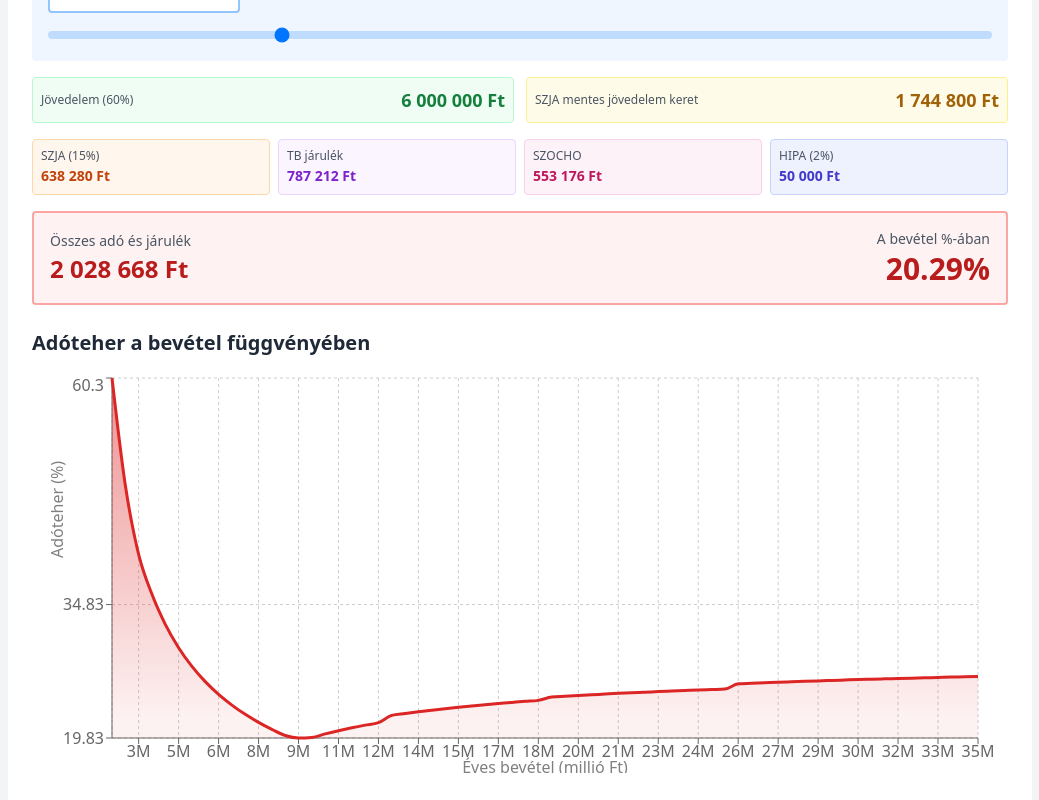
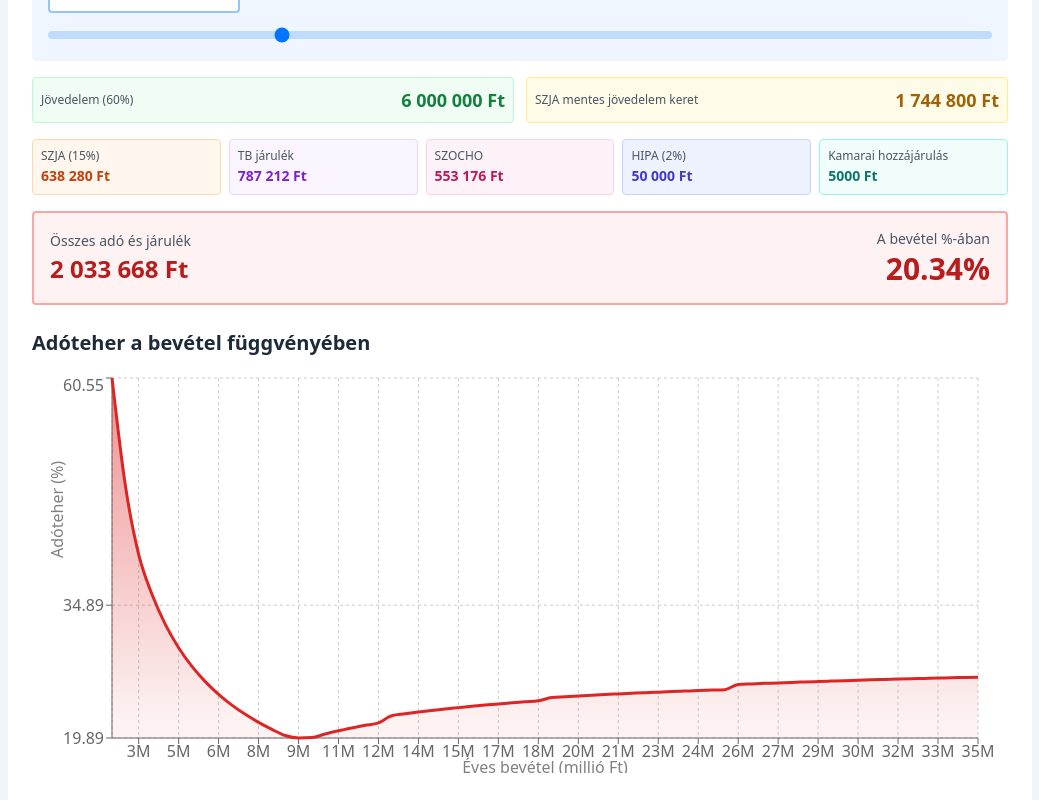
Before and after one commit to DaWe35/atalanyado, a React (Vite) app: page / in a window 1280 px wide. Shown: the part 460-1260 px from the top of the page, without its empty margins (120-1159 px from the left). Built offline with nearby package versions, Linux system fonts and the light colour scheme.

Commit message:
Add .gitignore to exclude .env file and update AtalanyadoDiagram to include Kamarai hozzájárulás in tax calculations

```diff
--- a/src/AtalanyadoDiagram.jsx
+++ b/src/AtalanyadoDiagram.jsx
@@ -177,9 +177,12 @@ export default function AtalanyadoDiagram() {
     }
   }, [eves_bevetel, koltseg_hanyad, hipaKulcs, jovedelem]);
 
+  // Kamarai hozzájárulás: fix éves 5000 HUF
+  const KAMARAI_HOZZAJARULAS = 5000;
+
   // Összes adó és járulék
   const osszes_ado = useMemo(() =>
-    szja + tb_jarulék + szocho + hipa,
+    szja + tb_jarulék + szocho + hipa + KAMARAI_HOZZAJARULAS,
     [szja, tb_jarulék, szocho, hipa]
   );
 
@@ -231,7 +234,7 @@ export default function AtalanyadoDiagram() {
         hipa_val = adoalap_hipa * (hipaKulcs / 100);
       }
 
-      const ossz = szja_val + tb + szoc + hipa_val;
+      const ossz = szja_val + tb + szoc + hipa_val + KAMARAI_HOZZAJARULAS;
       const szazalek = (ossz / bev) * 100;
 
       adatok.push({
@@ -419,7 +422,7 @@ export default function AtalanyadoDiagram() {
       </div>
 
       {/* Adók és járulékok */}
-      <div className="grid grid-cols-2 sm:grid-cols-4 gap-2 mb-4">
+      <div className="grid grid-cols-2 sm:grid-cols-5 gap-2 mb-4">
         <div className="p-2 bg-orange-50 rounded border border-orange-200">
           <div className="text-xs text-gray-600 mb-0.5">SZJA (15%)</div>
           <div className="text-sm font-bold text-orange-700">{formatCurrency(szja)}</div>
@@ -438,6 +441,11 @@ export default function AtalanyadoDiagram() {
         <div className="p-2 bg-indigo-50 rounded border border-indigo-200">
           <div className="text-xs text-gray-600 mb-0.5">HIPA ({hipaKulcs}%)</div>
           <div className="text-sm font-bold text-indigo-700">{formatCurrency(hipa)}</div>
+        </div>
+
+        <div className="p-2 bg-teal-50 rounded border border-teal-200">
+          <div className="text-xs text-gray-600 mb-0.5">Kamarai hozzájárulás</div>
+          <div className="text-sm font-bold text-teal-700">{formatCurrency(KAMARAI_HOZZAJARULAS)}</div>
         </div>
       </div>
 
```
Also changed, not shown: 1 other file (tests, documents, lock files or other folders).
